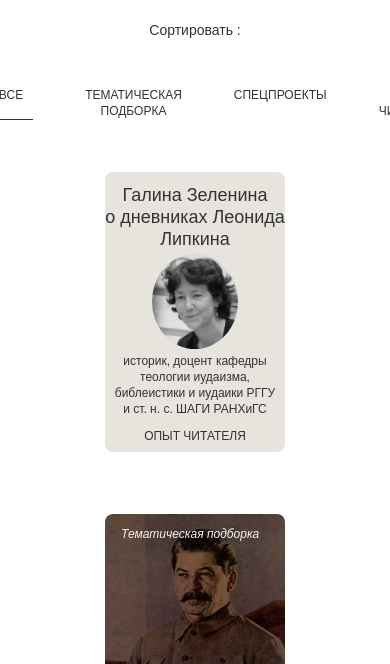
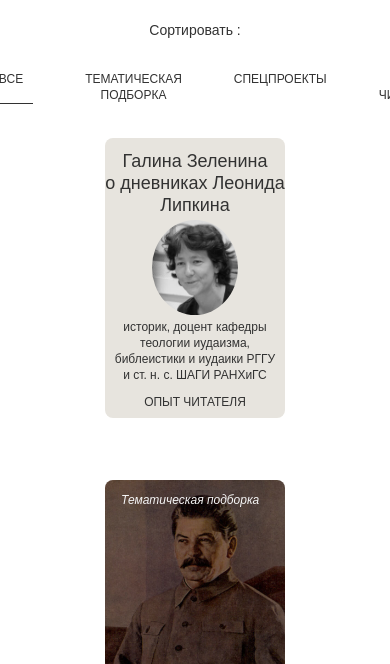
Before and after one commit to JustSimon01/Prozito, a plain HTML site: page magazine.html in a window 390 px wide. Shown: the part 180-844 px from the top of the page. Drawn offline with Linux system fonts and the light colour scheme; files whose address does not match are found by name.

Commit message:
fix margin

```diff
--- a/blocks/magazine/__cards/magazine__cards.css
+++ b/blocks/magazine/__cards/magazine__cards.css
@@ -11,6 +11,7 @@
 
 @media screen and (max-width: 768px) {
     .magazine__cards {
+        margin-top: 18px;
         column-gap: 40px;
     }
 
--- a/blocks/magazine/__sort_items/magazine__sort_items.css
+++ b/blocks/magazine/__sort_items/magazine__sort_items.css
@@ -5,3 +5,9 @@
     justify-content: center;
     gap: 52px;
 }
+
+@media screen and (max-width: 768px) {
+    .magazine__sort_items {
+        margin-top: 16px;
+    }
+}
```
